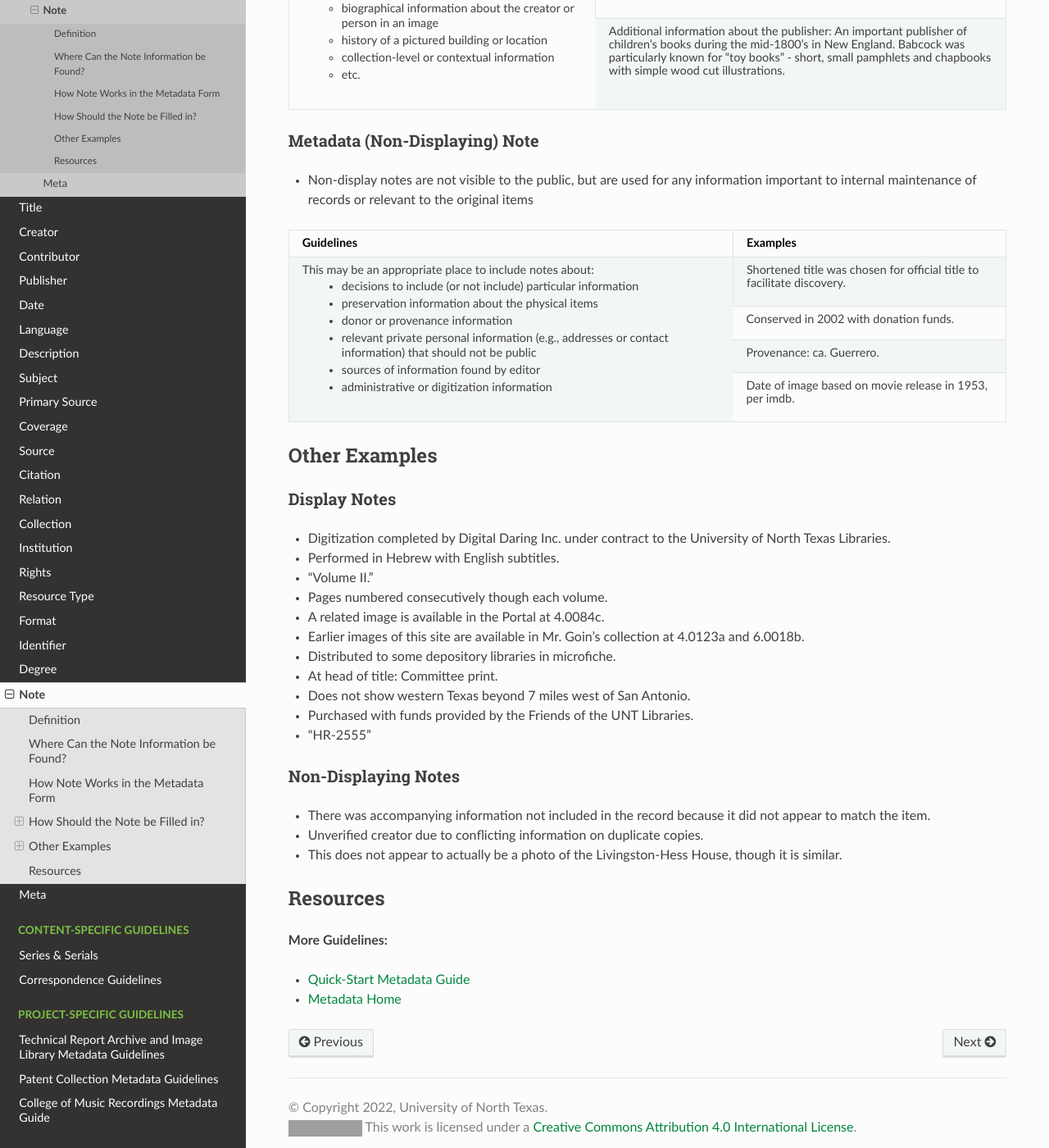
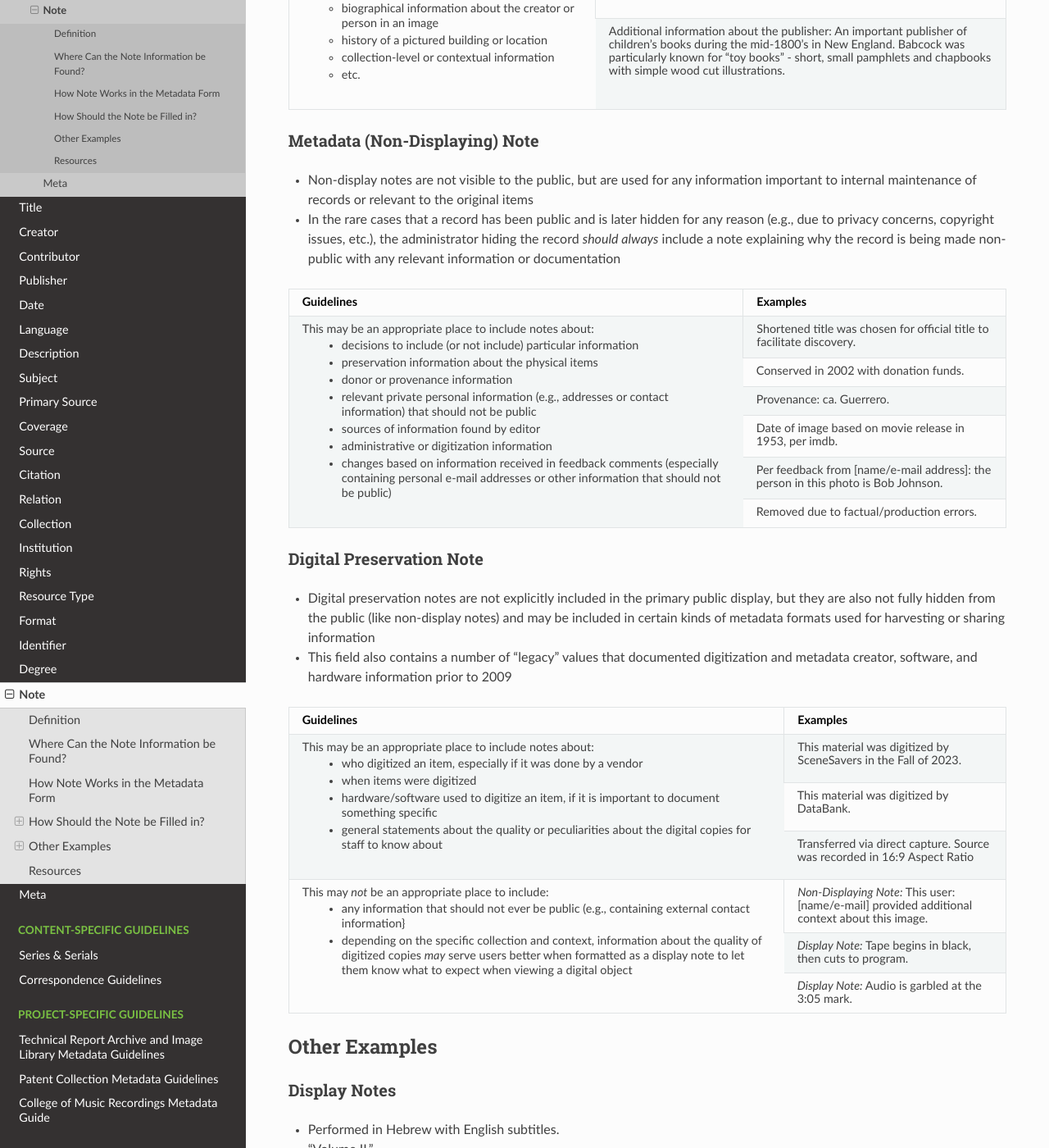
Before and after one commit to unt-libraries/untl-metadata-documentation, a Sphinx documentation site: the page built from docs/fields/note.rst, in a window 1280 px wide and 1400 px high, scrolled down 1848 px. Shown: the whole window at 82% size. Built offline with Sphinx 7.4.7 and the Read the Docs theme 3.1.0, drawn with Linux system fonts in a browser that asks for light colours; some of the changed text lies outside the part shown; grey boxes are pictures that could not be loaded.

Commit message:
Add new technical page & update note

```diff
--- a/docs/fields/note.rst
+++ b/docs/fields/note.rst
@@ -106,7 +106,10 @@ Metadata (Non-Displaying) Note
 -   Non-display notes are not visible to the public, but are used for any
     information important to internal maintenance of records or relevant
     to the original items
-
+-   In the rare cases that a record has been public and is later hidden for any
+    reason (e.g., due to privacy concerns, copyright issues, etc.), the administrator
+    hiding the record *should always* include a note explaining why the record is
+    being made non-public with any relevant information or documentation
 
 +-------------------------------------------------------------------------------+------------------------------------------------+
 |**Guidelines**                                                                 |**Examples**                                    |
@@ -120,7 +123,50 @@ Metadata (Non-Displaying) Note
 |               contact information) that should not be public                  +------------------------------------------------+
 |       -       sources of information found by editor                          |Date of image based on movie release in 1953,   |
 |       -       administrative or digitization information                      |per imdb.                                       |
+|       -       changes based on information received in feedback comments      +------------------------------------------------+
+|               (especially containing personal e-mail addresses or other       |Per feedback from [name/e-mail address]: the    |
+|               information that should not be public)                          |person in this photo is Bob Johnson.            |
+|                                                                               +------------------------------------------------+
+|                                                                               |Removed due to factual/production errors.       |
 +-------------------------------------------------------------------------------+------------------------------------------------+
+
+
+.. _note-preservation:
+
+
+Digital Preservation Note
+=========================
+
+-   Digital preservation notes are not explicitly included in the primary public
+    display, but they are also not fully hidden from the public (like non-display
+    notes) and may be included in certain kinds of metadata formats used for
+    harvesting or sharing information
+-   This field also contains a number of "legacy" values that documented digitization
+    and metadata creator, software, and hardware information prior to 2009
+
+
++-------------------------------------------------------------------------------+------------------------------------------------+
+|**Guidelines**                                                                 |**Examples**                                    |
++===============================================================================+================================================+
+|This may be an appropriate place to include notes about:                       |This material was digitized by SceneSavers in   |
+|                                                                               |the Fall of 2023.                               |
+|       -       who digitized an item, especially if it was done by a vendor    +------------------------------------------------+
+|       -       when items were digitized                                       |This material was digitized by DataBank.        |
+|       -       hardware/software used to digitize an item, if it is important  +------------------------------------------------+
+|               to document something specific                                  |Transferred via direct capture. Source was      |
+|       -       general statements about the quality or peculiarities about the |recorded in 16:9 Aspect Ratio                   |
+|               digital copies for staff to know about                          |                                                |
++-------------------------------------------------------------------------------+------------------------------------------------+
+|This may *not* be an appropriate place to include:                             |*Non-Displaying Note:* This user: [name/e-mail] |
+|                                                                               |provided additional context about this image.   |
+|       -       any information that should not ever be public (e.g., containing+------------------------------------------------+
+|               external contact information}                                   |*Display Note:* Tape begins in black, then cuts |
+|       -       depending on the specific collection and context, information   |to program.                                     |
+|               about the quality of digitized copies *may* serve users better  +------------------------------------------------+
+|               when formatted as a display note to let them know what to expect|*Display Note:* Audio is garbled at the 3:05    |
+|               when viewing a digital object                                   |mark.                                           |
++-------------------------------------------------------------------------------+------------------------------------------------+
+
 
 .. _note-examples:
 
@@ -131,8 +177,7 @@ Other Examples
 Display Notes
 =============
 
--   Digitization completed by Digital Daring Inc. under contract to the
-    University of North Texas Libraries.
+
 -   Performed in Hebrew with English subtitles.
 -   "Volume II."
 -   Pages numbered consecutively though each volume.
@@ -151,6 +196,18 @@ Non-Displaying Notes
 -   There was accompanying information not included in the record because it did not appear to match the item.
 -   Unverified creator due to conflicting information on duplicate copies.
 -   This does not appear to actually be a photo of the Livingston-Hess House, though it is similar.
+-   Hidden at the request of project owner because of privacy concerns with the model.
+
+
+Digital Preservation Notes
+==========================
+
+-   Digitization completed by Digital Daring Inc. under contract to the
+    University of North Texas Libraries.
+-   2 channels of audio, dubbed from betamax. Picture is grainy and tracking
+    issues from transfer are recorded in.
+-   This material was digitized by Scene Savers in the Spring of 2022. Transferred via DVD rip.
+-   Digitized from microfilm.
 
 .. _note-resources:
 
--- a/docs/index.rst
+++ b/docs/index.rst
@@ -121,6 +121,7 @@ There are a number of tools built into the metadata editing system to assist wit
 
    /technical-guidelines
    /technical/metadata-workflow
+   /technical/completing-records
 
 .. toctree::
    :maxdepth: 1
```
Also changed, not shown: docs/overview.rst (deleted, +0 -58 lines), docs/technical/completing-records.rst (added, +121 -0 lines).
